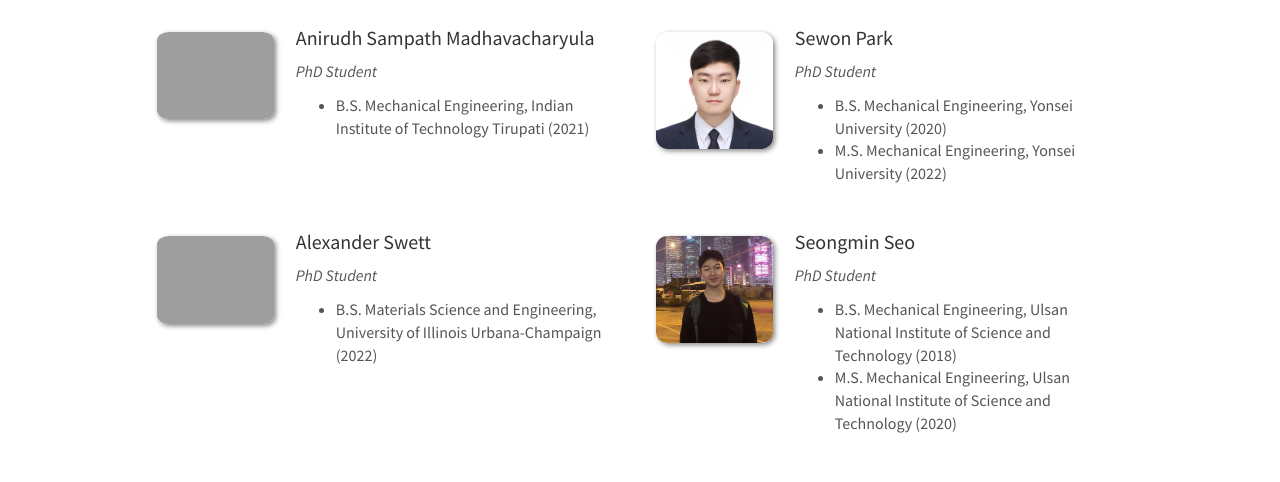
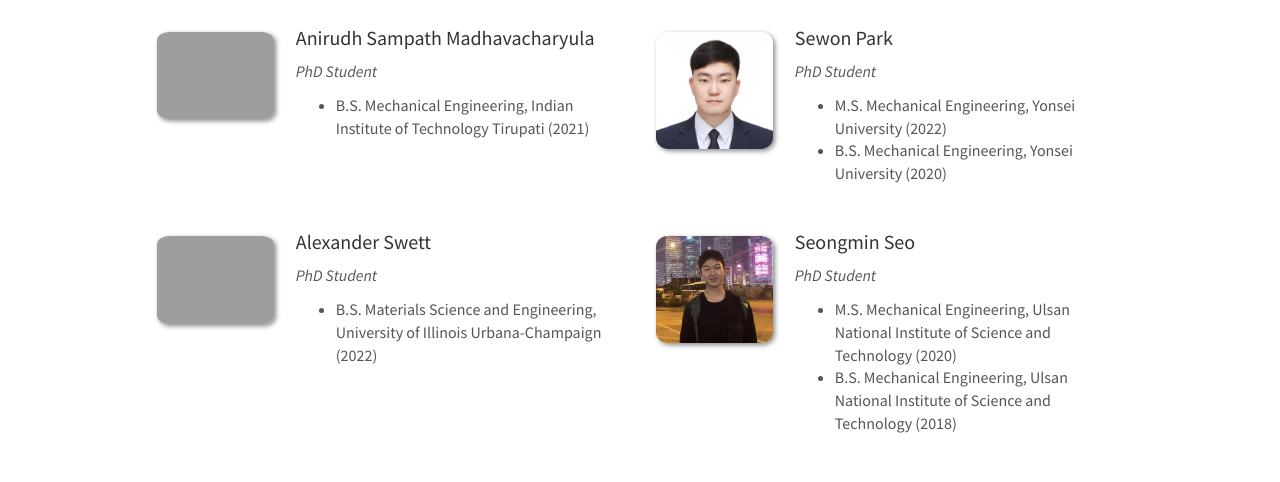
Before and after one commit to choidnalab/choidnalab.github.io, a Jekyll site: the page built from _pages/team.md, in a window 1280 px wide and 900 px high. Shown: the part 400-882 px from the top of the window. Built offline with Jekyll 4.4.1, drawn with Linux system fonts in a browser that asks for light colours; nearby versions of some CDN libraries.

```diff
--- a/_data/PhD_students.yml
+++ b/_data/PhD_students.yml
@@ -13,8 +13,8 @@
   info: PhD Student
   email:
   number_educ: 2
-  education1: B.S. Mechanical Engineering, Yonsei University (2020)
-  education2: M.S. Mechanical Engineering, Yonsei University (2022)
+  education1: M.S. Mechanical Engineering, Yonsei University (2022)
+  education2: B.S. Mechanical Engineering, Yonsei University (2020)
 
 - name: Alexander Swett
   photo: alex.jpg
@@ -29,8 +29,8 @@
   info: PhD Student
   email:
   number_educ: 2
-  education1: B.S. Mechanical Engineering, Ulsan National Institute of Science and Technology (2018)
-  education2: M.S. Mechanical Engineering, Ulsan National Institute of Science and Technology (2020)
+  education1: M.S. Mechanical Engineering, Ulsan National Institute of Science and Technology (2020)
+  education2: B.S. Mechanical Engineering, Ulsan National Institute of Science and Technology (2018)
 
 - name: Yoo Hyun Kim
   photo: YooHyun.jpg
```
